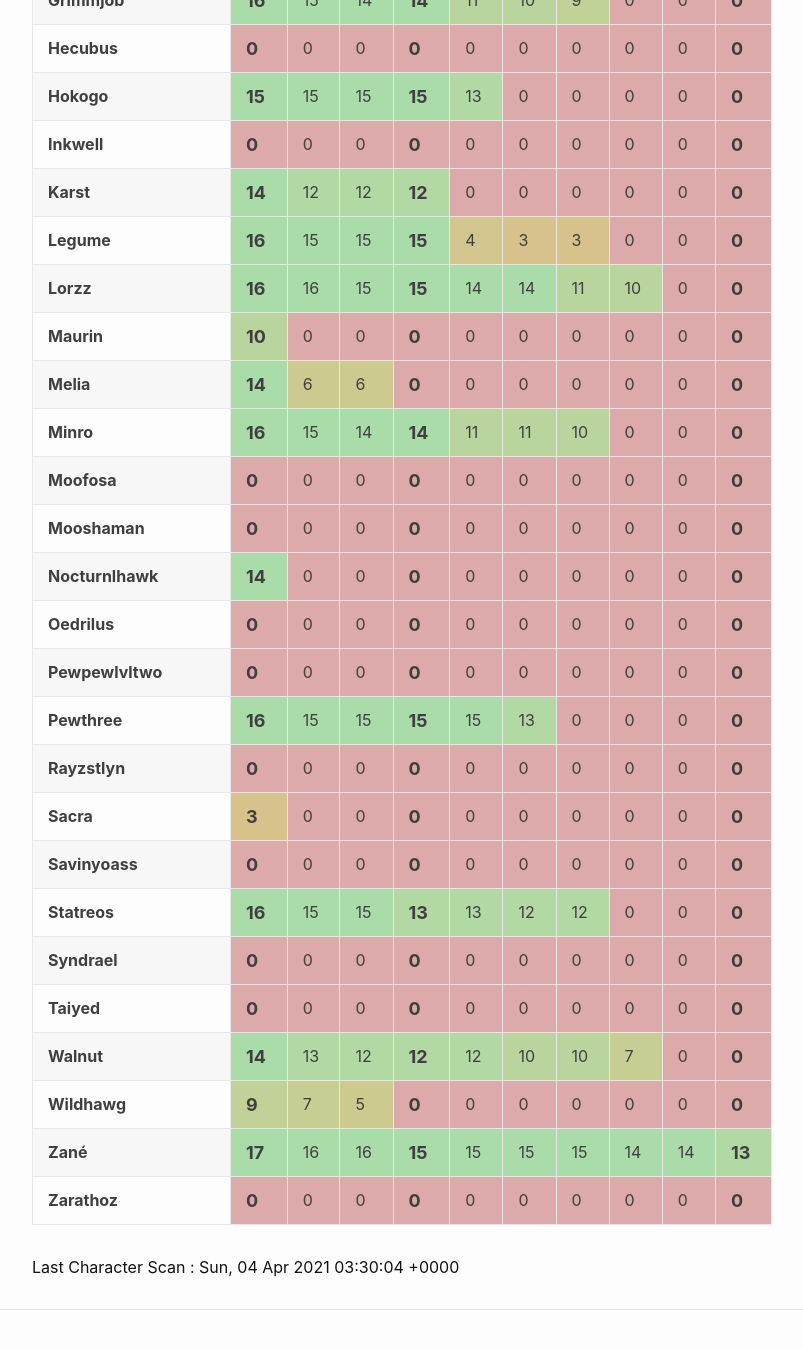
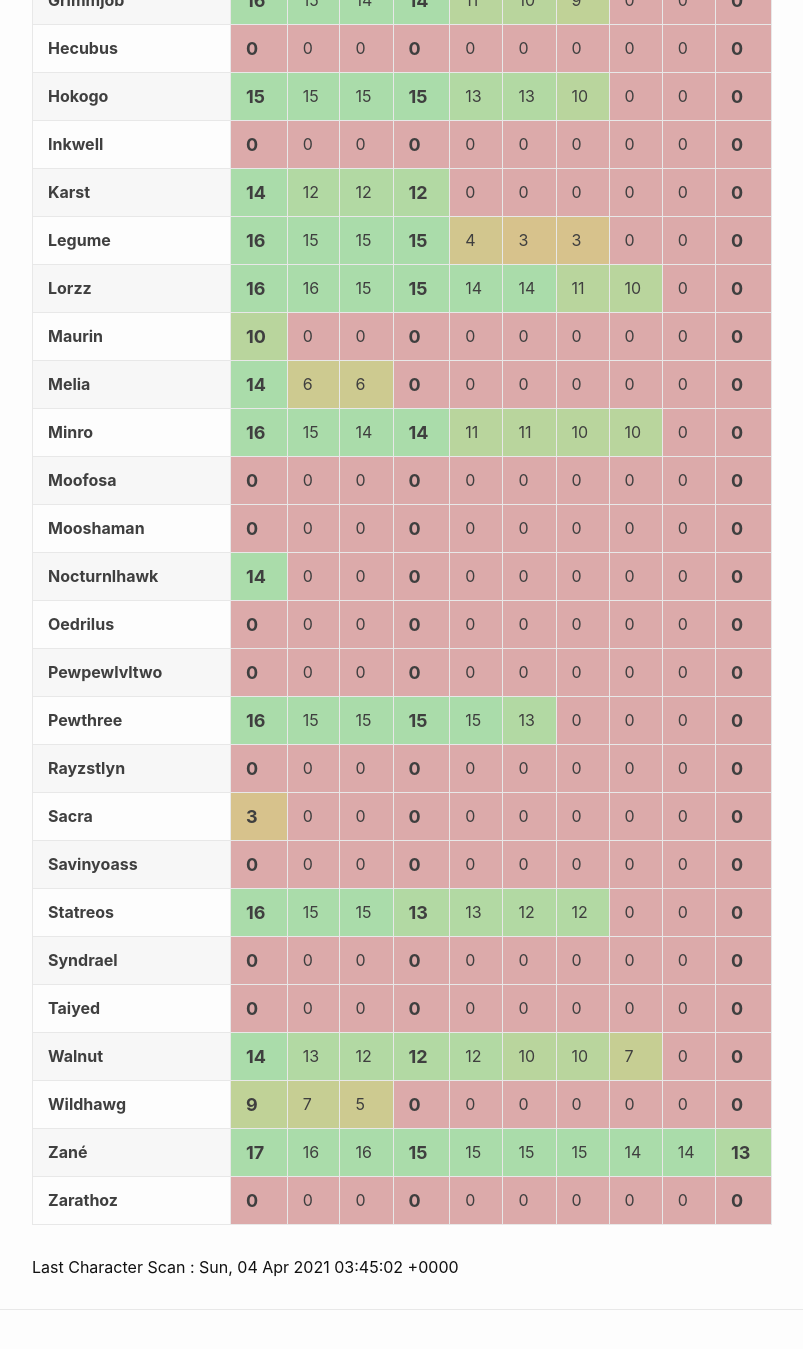
Before and after one commit to eldertribunal/keystonetracker, a Jekyll site: the page built from weekly.md, in a window 1280 px wide and 1400 px high, scrolled down 890 px. Shown: the top 1349 px of the window, without its empty margins (126-929 px from the left). Built offline with Jekyll 4.4.1, drawn with Linux system fonts in a browser that asks for light colours.

Commit message:
auto scan Sun Apr  4 03:45:57 UTC 2021

```diff
--- a/_data/scanned.json
+++ b/_data/scanned.json
@@ -1,3 +1,3 @@
 {
-  "timestamp": 1617507004
+  "timestamp": 1617507902
 }
--- a/_data/weekly.json
+++ b/_data/weekly.json
@@ -95,8 +95,8 @@
       12,
       11,
       10,
+      10,
       4,
-      0,
       0,
       0,
       0,
@@ -204,7 +204,7 @@
       11,
       11,
       10,
-      0,
+      10,
       0,
       0
     ]
@@ -487,8 +487,8 @@
       15,
       15,
       13,
-      0,
-      0,
+      13,
+      10,
       0,
       0,
       0
```
